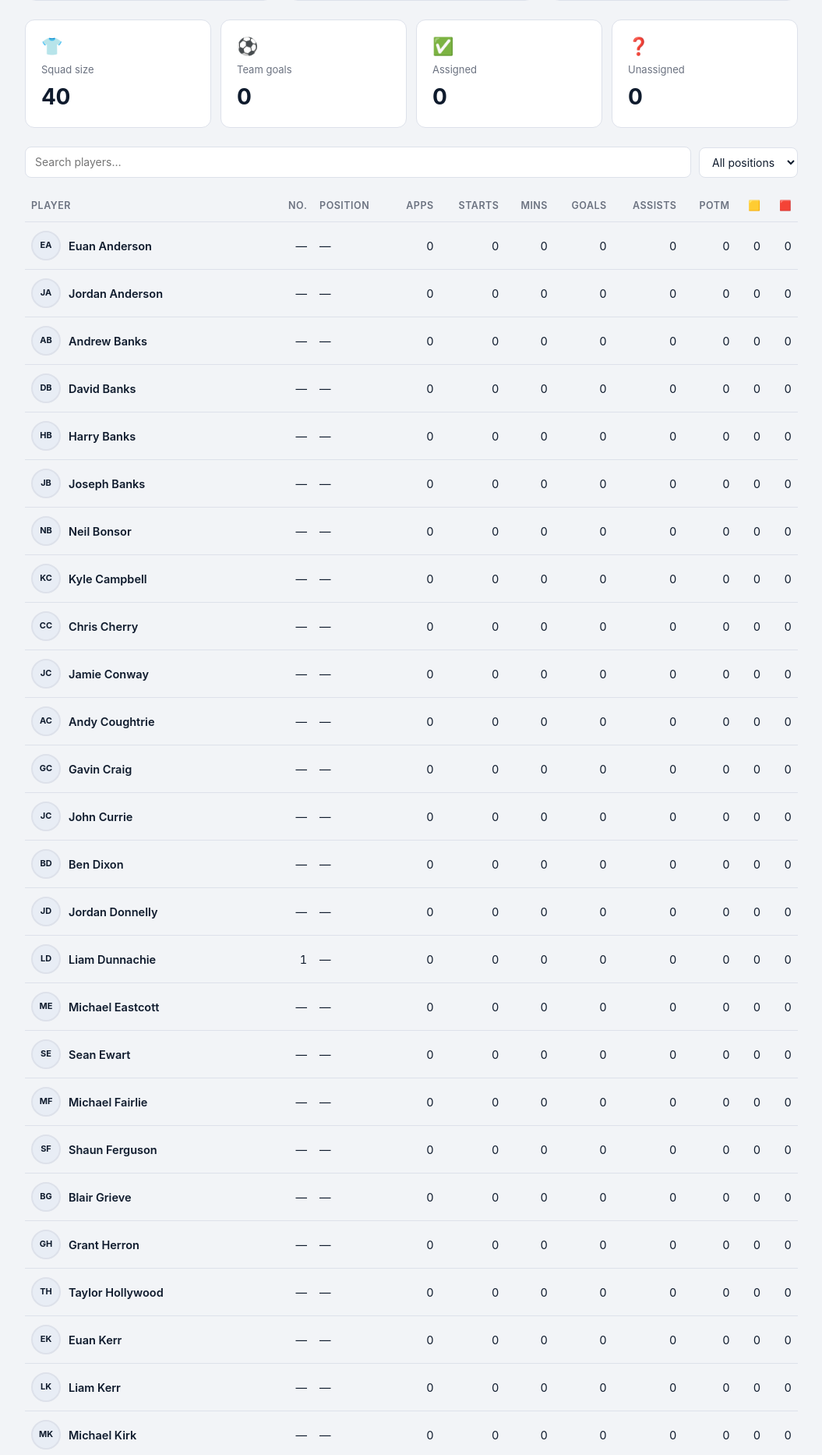
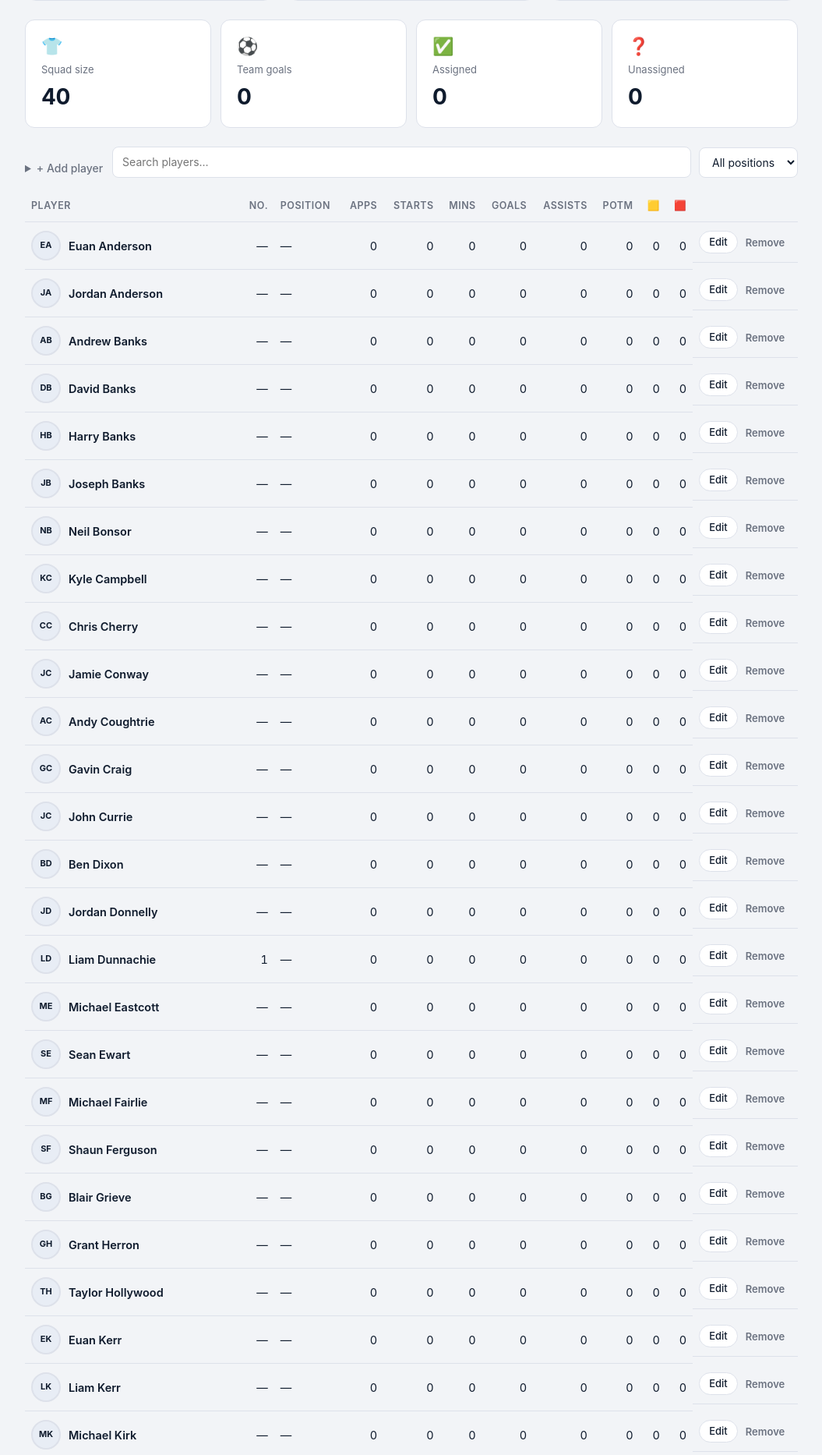
Before and after one commit to thollywood1888/united-churches-ayr, a FastAPI app: page /squad in a window 1280 px wide. Shown: the part 458-2324 px from the top of the page at 78% size, without its empty margins (112-1167 px from the left). Run offline with FastAPI, Linux system fonts and the light colour scheme; the visitor is signed in with stand-in values (Sample User, id 1); data comes from the database, SQL or seed files in the repository; data that the repository does not hold is empty.

Commit message:
Restore Gaffer edit controls on squad page
Add player form, photo upload, player name link, Edit button, and Remove
button are all back — shown only when is_gaffer is true.

Co-Authored-By: Claude Sonnet 4.6 <noreply@anthropic.com>

```diff
--- a/app/templates/squad.html
+++ b/app/templates/squad.html
@@ -97,6 +97,30 @@
 
 {# Controls row #}
 <div class="sq-controls">
+  {% if is_gaffer %}
+  <details class="adder sq-add-player">
+    <summary>+ Add player</summary>
+    <div style="padding:12px 0 4px">
+      <form class="stack" method="post" action="/squad">
+        <div class="field-row">
+          <label class="field">First name<input name="first_name" required autocomplete="off"></label>
+          <label class="field">Last name<input name="last_name" required autocomplete="off"></label>
+          <label class="field">Squad number<input name="squad_number" inputmode="numeric" autocomplete="off"></label>
+          <label class="field">Position
+            <select name="position">
+              <option value="">—</option>
+              <option>Goalkeeper</option>
+              <option>Defender</option>
+              <option>Midfielder</option>
+              <option>Forward</option>
+            </select>
+          </label>
+        </div>
+        <button type="submit">Add player</button>
+      </form>
+    </div>
+  </details>
+  {% endif %}
   <div class="sq-search-wrap">
     <input type="search" class="sq-search" id="sq-search" placeholder="Search players…" autocomplete="off">
     <select class="sq-pos-filter" id="sq-pos-filter">
@@ -126,6 +150,7 @@
       <th class="num">POTM</th>
       <th class="num">🟨</th>
       <th class="num">🟥</th>
+      {% if is_gaffer %}<th></th>{% endif %}
     </tr>
   </thead>
   <tbody>
@@ -133,12 +158,32 @@
     <tr data-name="{{ line.player.name | lower }}" data-pos="{{ line.player.position or '' | lower }}">
       <td>
         <div class="sq-player-cell">
-          {% if line.player.photo_filename %}
-            <img src="/static/player_photos/{{ line.player.photo_filename }}" class="player-thumb" alt="{{ line.player.name }}">
+          {% if is_gaffer %}
+          <form method="post" action="/squad/{{ line.player.id }}/photo" enctype="multipart/form-data">
+            <label class="player-photo-label" title="Click to upload photo">
+              {% if line.player.photo_filename %}
+                <img src="/static/player_photos/{{ line.player.photo_filename }}" class="player-thumb" alt="{{ line.player.name }}">
+              {% else %}
+                <div class="player-thumb player-thumb--placeholder">{{ line.player.first_name[0] }}{{ line.player.last_name[0] }}</div>
+              {% endif %}
+              <input type="file" name="photo" accept="image/*" style="display:none" onchange="this.form.submit()">
+            </label>
+          </form>
           {% else %}
-            <div class="player-thumb player-thumb--placeholder">{{ line.player.first_name[0] }}{{ line.player.last_name[0] }}</div>
+            {% if line.player.photo_filename %}
+              <img src="/static/player_photos/{{ line.player.photo_filename }}" class="player-thumb" alt="{{ line.player.name }}">
+            {% else %}
+              <div class="player-thumb player-thumb--placeholder">{{ line.player.first_name[0] }}{{ line.player.last_name[0] }}</div>
+            {% endif %}
           {% endif %}
-          <span class="sq-player-name">{{ line.player.name }}</span>
+          <div>
+            {% if is_gaffer %}
+            <a href="/squad/{{ line.player.id }}" class="sq-player-name">{{ line.player.name }}</a>
+            {% else %}
+            <span class="sq-player-name">{{ line.player.name }}</span>
+            {% endif %}
+            {% if line.player.status.value != "active" %}<span class="when">{{ line.player.status.value }}</span>{% endif %}
+          </div>
         </div>
       </td>
       <td class="num">{{ line.player.squad_number or "—" }}</td>
@@ -151,6 +196,14 @@
       <td class="num">{{ line.motm }}</td>
       <td class="num">{{ line.yellow_cards }}</td>
       <td class="num">{{ line.red_cards }}</td>
+      {% if is_gaffer %}
+      <td class="row-actions">
+        <a class="tab" href="/squad/{{ line.player.id }}">Edit</a>
+        <form method="post" action="/squad/{{ line.player.id }}/remove">
+          <button class="link" type="submit">Remove</button>
+        </form>
+      </td>
+      {% endif %}
     </tr>
   {% endfor %}
   </tbody>
```
